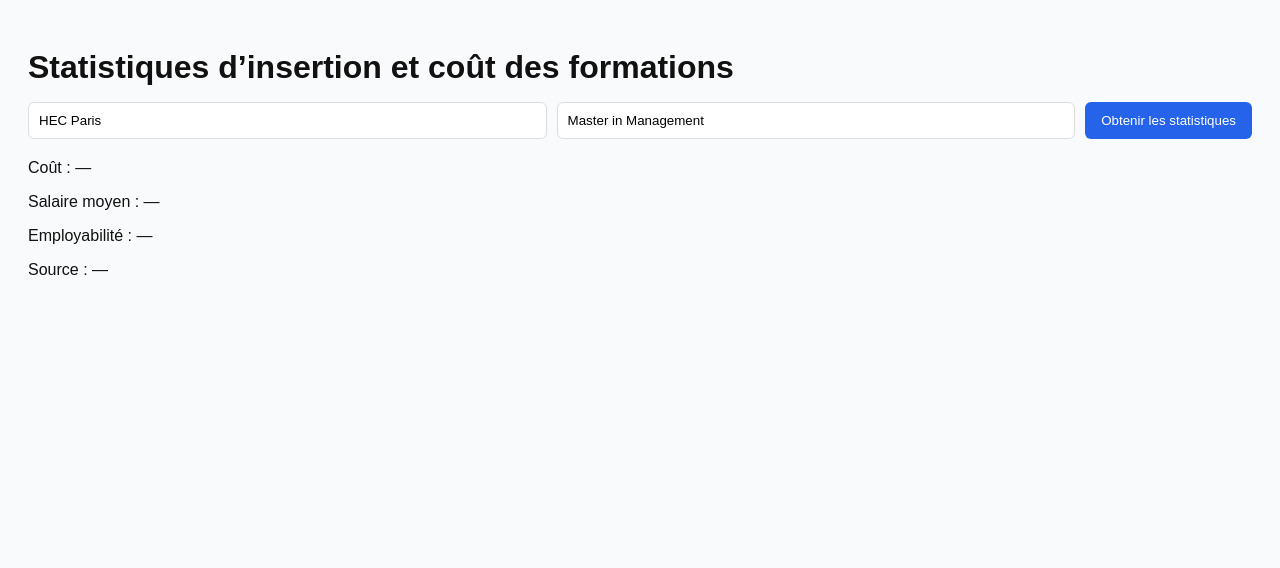
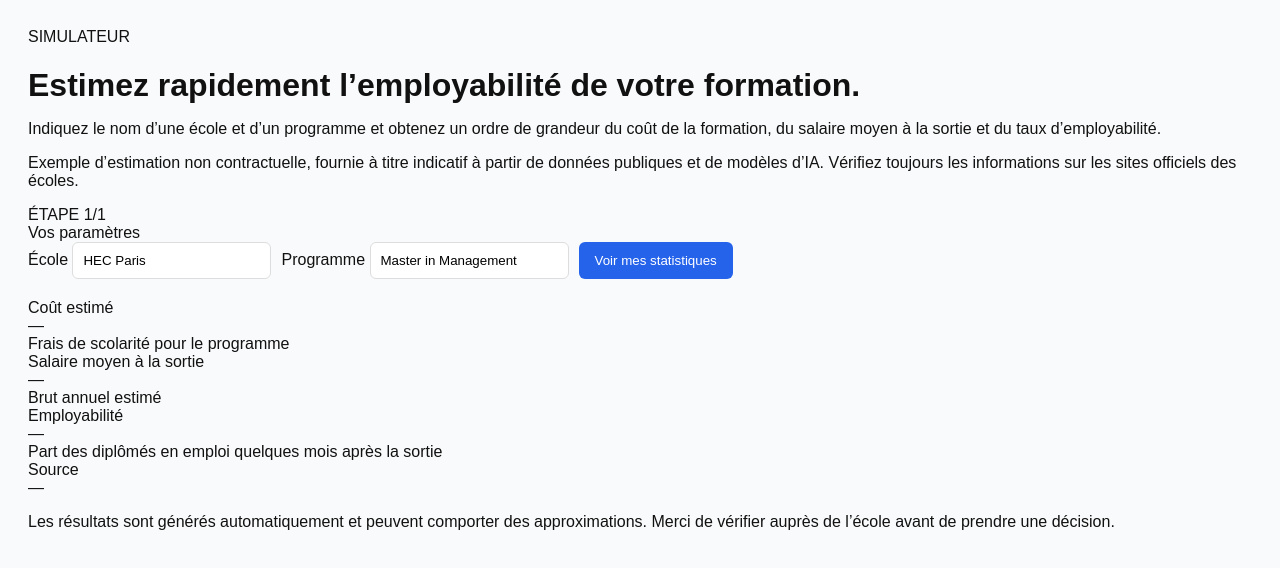
Before and after one commit to LudoUniloan/edu-stats-app, a website: page public/index.html in a window 1280 px wide. Drawn offline with Linux system fonts and the light colour scheme.

Commit message:
Update index.html

```diff
--- a/public/index.html
+++ b/public/index.html
@@ -3,36 +3,115 @@
 <head>
   <meta charset="UTF-8" />
   <title>Statistiques d’insertion et coût des formations</title>
+
+  <!-- Optionnel : jolie police Google Fonts -->
+  <link rel="preconnect" href="https://fonts.googleapis.com" />
+  <link rel="preconnect" href="https://fonts.gstatic.com" crossorigin />
+  <link
+    href="https://fonts.googleapis.com/css2?family=Inter:wght@400;500;600;700&display=swap"
+    rel="stylesheet"
+  />
+
   <link rel="stylesheet" href="style.css" />
   <script src="script.js" defer></script>
 </head>
 <body>
-  <h1>Statistiques d’insertion et coût des formations</h1>
+  <div class="app">
+    <div class="shell">
+      <div class="card">
+        <!-- Colonne gauche : texte explicatif -->
+        <div class="card-left">
+          <div class="badge">SIMULATEUR</div>
+          <h1>Estimez rapidement l’employabilité de votre formation.</h1>
+          <p class="subtitle">
+            Indiquez le nom d’une école et d’un programme et obtenez un ordre de
+            grandeur du coût de la formation, du salaire moyen à la sortie et du
+            taux d’employabilité.
+          </p>
+          <p class="hint">
+            Exemple d’estimation non contractuelle, fournie à titre indicatif
+            à partir de données publiques et de modèles d’IA. Vérifiez toujours
+            les informations sur les sites officiels des écoles.
+          </p>
+        </div>
 
-  <form id="stats-form">
+        <!-- Colonne droite : formulaire + résultats -->
+        <div class="card-right">
+          <div class="step-header">
+            <div class="step-label">ÉTAPE 1/1</div>
+            <div class="step-title">Vos paramètres</div>
+            <div class="step-progress">
+              <div class="step-progress-fill"></div>
+            </div>
+          </div>
+
+          <form id="stats-form" class="form">
+            <div class="form-group">
+              <label for="school-input">École</label>
               <input
                 id="school-input"
-      placeholder="Nom de l'école"
+                type="text"
+                placeholder="Ex : HEC Paris"
                 value="HEC Paris"
                 required
               />
+            </div>
+
+            <div class="form-group">
+              <label for="program-input">Programme</label>
               <input
                 id="program-input"
-      placeholder="Nom du programme"
+                type="text"
+                placeholder="Ex : Master in Management"
                 value="Master in Management"
                 required
               />
-    <button type="submit">Obtenir les statistiques</button>
+            </div>
+
+            <button type="submit" class="primary-button">
+              Voir mes statistiques
+            </button>
           </form>
 
-  <!-- Nouveau : info claire sur l'école + programme utilisés -->
-  <h2 id="program-info"></h2>
+          <p id="status" class="status"></p>
 
-  <p id="status"></p>
+          <div id="program-info" class="program-info"></div>
 
-  <p>Coût : <span id="cost">—</span></p>
-  <p>Salaire moyen : <span id="average-salary">—</span></p>
-  <p>Employabilité : <span id="employability-rate">—</span></p>
-  <p>Source : <span id="source">—</span></p>
+          <div class="results">
+            <div class="result-item">
+              <div class="result-label">Coût estimé</div>
+              <div class="result-value" id="cost">—</div>
+              <div class="result-helper">Frais de scolarité pour le programme</div>
+            </div>
+
+            <div class="result-item">
+              <div class="result-label">Salaire moyen à la sortie</div>
+              <div class="result-value" id="average-salary">—</div>
+              <div class="result-helper">Brut annuel estimé</div>
+            </div>
+
+            <div class="result-item">
+              <div class="result-label">Employabilité</div>
+              <div class="result-value" id="employability-rate">—</div>
+              <div class="result-helper">
+                Part des diplômés en emploi quelques mois après la sortie
+              </div>
+            </div>
+
+            <div class="result-item result-item-full">
+              <div class="result-label">Source</div>
+              <div class="result-source" id="source">—</div>
+            </div>
+          </div>
+
+          <p class="disclaimer">
+            Les résultats sont générés automatiquement et peuvent comporter des
+            approximations. Merci de vérifier auprès de l’école avant de prendre
+            une décision.
+          </p>
+        </div>
+      </div>
+    </div>
+  </div>
 </body>
 </html>
```
Lines whose indentation alone changed are shown as unchanged.
